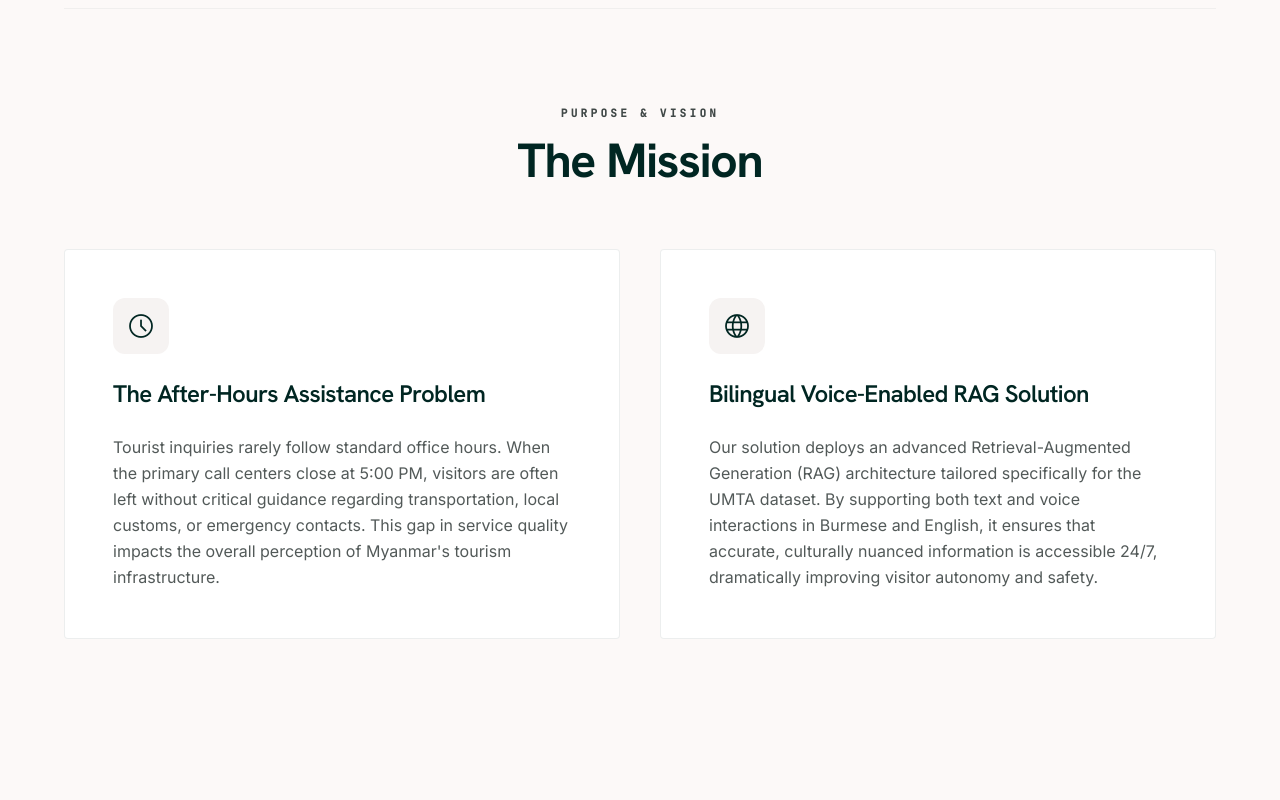
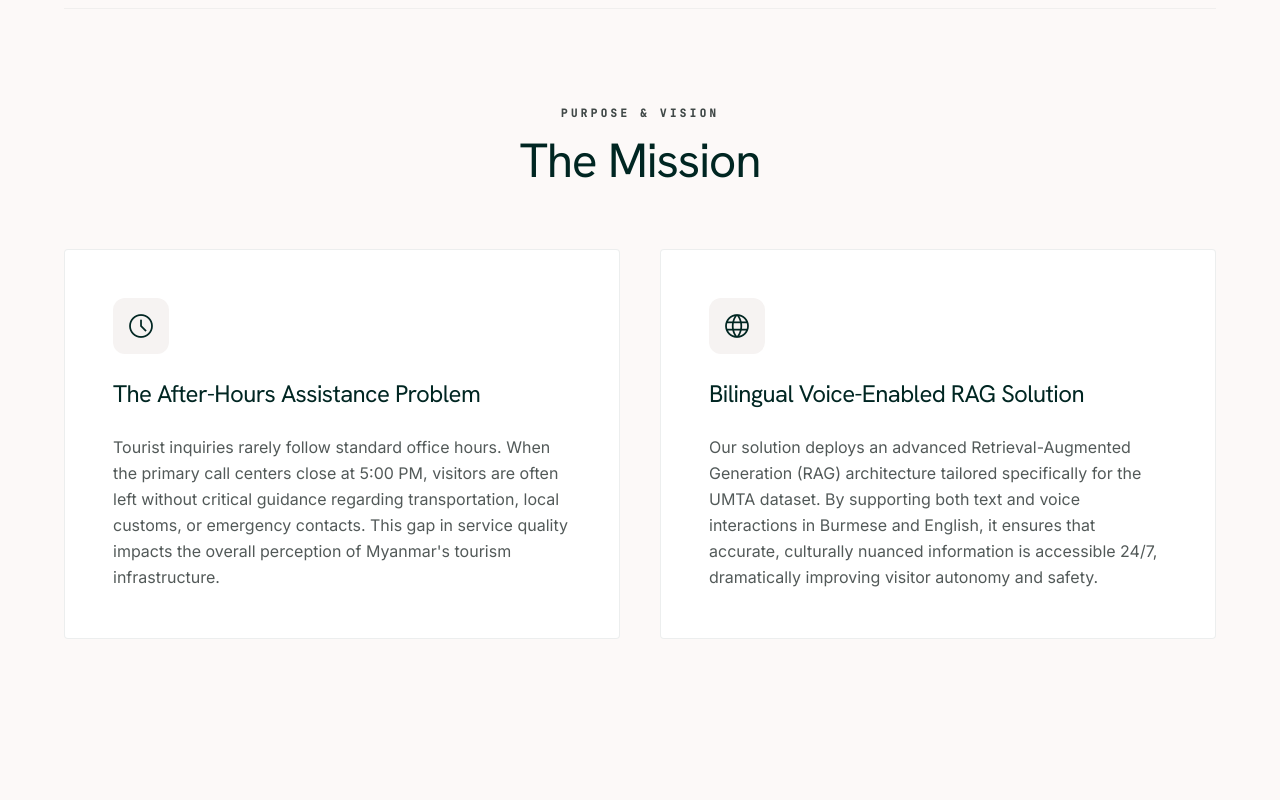
Before and after one commit to Hein-HtetSan/tourism-rag-landing, a website built with Vite: page index.html in a window 1280 px wide. Shown: the part 1820-2620 px from the top of the page. Built offline with nearby package versions, Linux system fonts and the light colour scheme; a web font is replaced by a local one.

Commit message:
style: thin all heading elements (h1, h2, h3, h4) globally across all pages to match Stitch premium editorial styling

```diff
--- a/src/index.css
+++ b/src/index.css
@@ -72,9 +72,12 @@
   letter-spacing: normal !important;
 }
 
-h1.myanmar-text, h2.myanmar-text, h3.myanmar-text {
+h1, h2, h3, h4 {
+  font-weight: 300 !important;
+}
+
+h1.myanmar-text, h2.myanmar-text, h3.myanmar-text, h4.myanmar-text {
   font-family: 'Noto Sans Myanmar', 'Myanmar Sangam MN', 'Myanmar Text', 'Padauk', sans-serif !important;
-  font-weight: 300 !important;
   line-height: 1.35 !important;
   letter-spacing: normal !important;
 }
```
